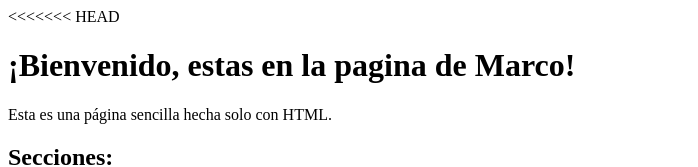
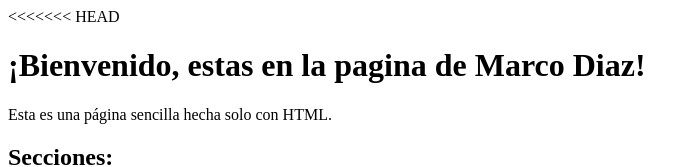
Before and after one commit to Blackshark20/Proyecto_X, a plain HTML site: page index.html in a window 1280 px wide. Shown: the top 167 px of the page, without its empty margins (0-698 px from the left). Drawn offline with Linux system fonts and the light colour scheme.

Commit message:
cambiohoy1

```diff
--- a/index.html
+++ b/index.html
@@ -6,7 +6,7 @@
   <title>Mi Página Web</title>
 </head>
 <body>
-  <h1>¡Bienvenido, estas en la pagina de Marco!</h1>
+  <h1>¡Bienvenido, estas en la pagina de Marco Diaz!</h1>
   <p>Esta es una página sencilla hecha solo con HTML.</p>
 
   <h2>Secciones:</h2>
```
